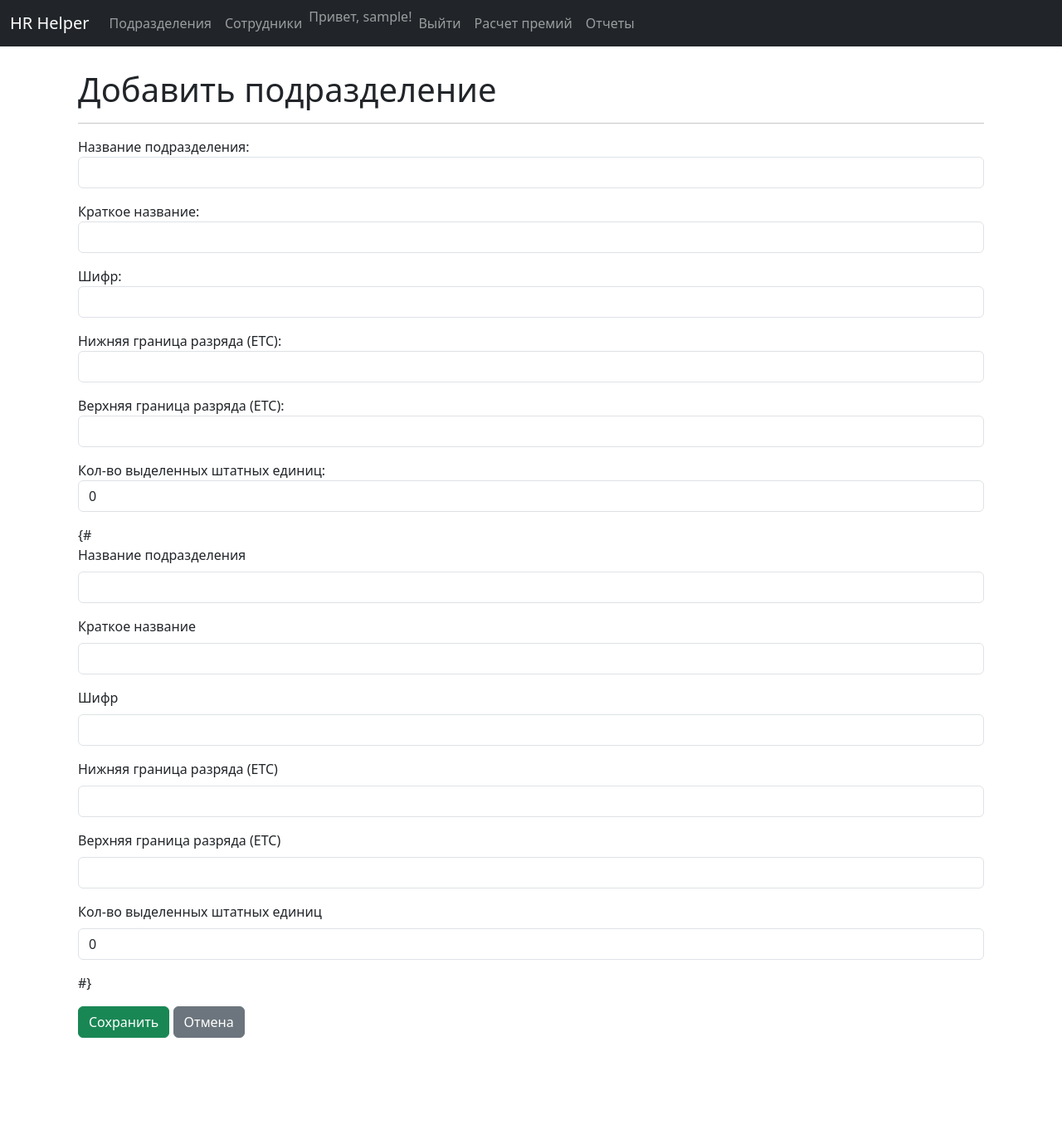
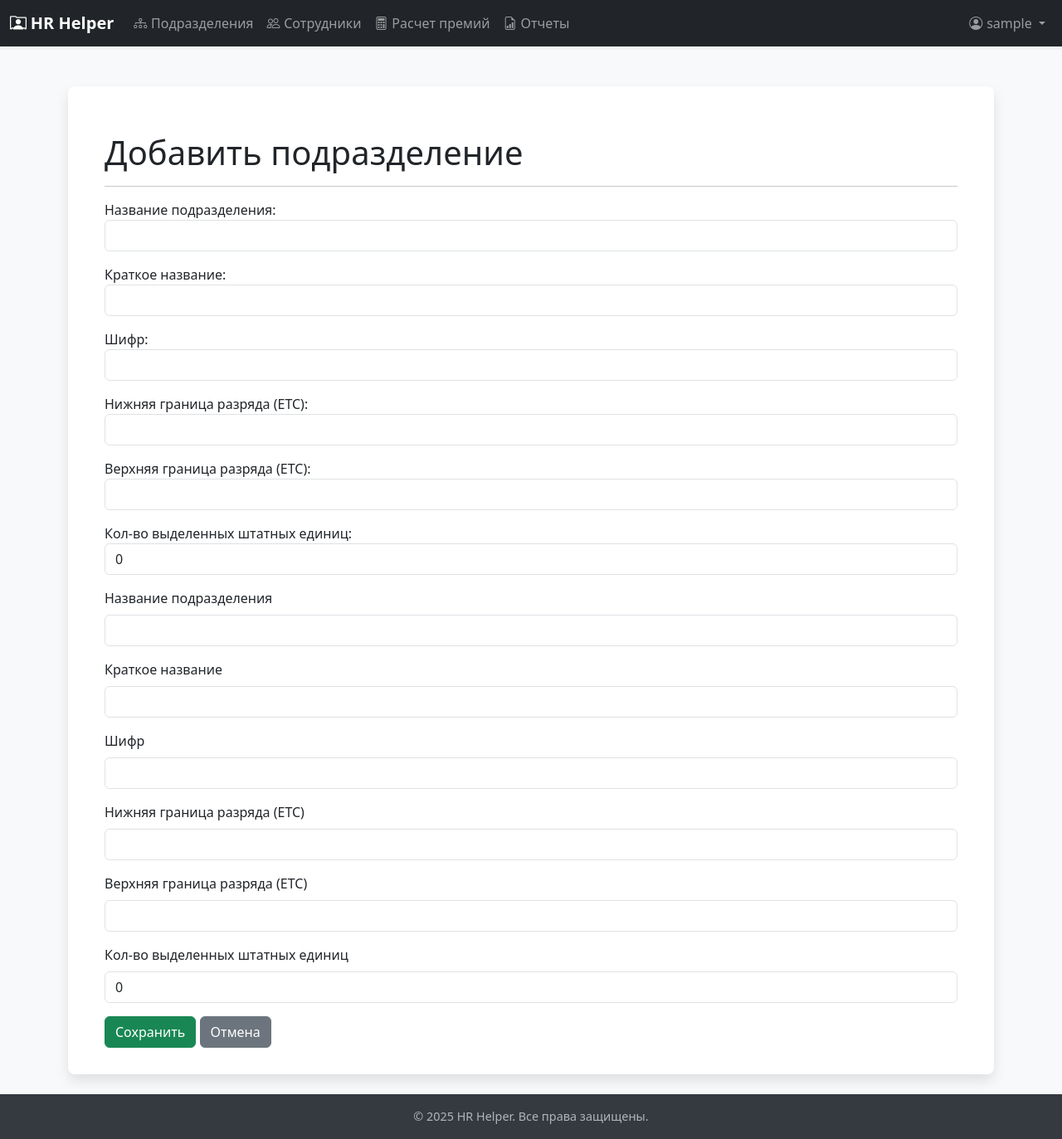
Before and after one commit to amerk-dev/hrhelper, a Django app: page /hr/departments/add/ in a window 1280 px wide. Shown: the whole page at 83% size. Before the commit the page ends 1251 px from the top, so only its background shows below. Run offline with Django 4.2, Linux system fonts and the light colour scheme; the visitor is signed in with stand-in values (Sample User, id 1); some libraries are stand-ins or nearby versions.

Commit message:
intarface fix

```diff
--- a/hr_management/templates/hr_management/base.html
+++ b/hr_management/templates/hr_management/base.html
@@ -1,49 +1,118 @@
 <!DOCTYPE html>
-<html lang="ru">
-<head>
+<html lang="ru" class="h-100"> <head>
     <meta charset="UTF-8">
     <meta name="viewport" content="width=device-width, initial-scale=1.0">
     <title>{% block title %}HR Helper{% endblock %}</title>
-    <!-- Подключи Bootstrap или другой CSS фреймворк для стилизации -->
-    <link href="https://cdn.jsdelivr.net/npm/bootstrap@5.3.0/dist/css/bootstrap.min.css" rel="stylesheet">
+
+    <!-- Bootstrap CSS -->
+    <link href="https://cdn.jsdelivr.net/npm/bootstrap@5.3.2/dist/css/bootstrap.min.css" rel="stylesheet" integrity="sha384-T3c6CoIi6uLrA9TneNEoa7RxnatzjcDSCmG1MXxSR1GAsXEV/Dwwykc2MPK8M2HN" crossorigin="anonymous">
+    <!-- Bootstrap Icons -->
+    <link rel="stylesheet" href="https://cdn.jsdelivr.net/npm/bootstrap-icons@1.11.1/font/bootstrap-icons.css">
+
     <style>
-        body { padding-top: 60px; } /* Отступ для фиксированной навигации, если будет */
-        .container { margin-top: 20px; }
+        body {
+            padding-top: 5rem; /* Отступ для фиксированной навигации, высота navbar ~56px + небольшой запас */
+            display: flex;
+            flex-direction: column;
+            min-height: 100vh; /* Занимаем всю высоту экрана */
+            background-color: #f8f9fa; /* Светлый фон для страницы */
+        }
+        .main-container {
+            flex-grow: 1; /* Основной контент занимает доступное пространство */
+            margin-top: 1.5rem;
+            margin-bottom: 1.5rem;
+        }
+        .navbar-brand {
+            font-weight: bold;
+        }
+        .navbar .nav-link {
+            transition: color 0.15s ease-in-out;
+        }
+        .navbar .nav-link:hover,
+        .navbar .nav-link.active {
+            color: #ffffff !important; /* Более яркий цвет для активной/hover ссылки в темной навигации */
+        }
+        .navbar .navbar-text {
+            margin-right: 0.5rem;
+        }
+        .content-wrapper {
+            background-color: #ffffff;
+            padding: 2rem;
+            border-radius: 0.5rem;
+            box-shadow: 0 0.5rem 1rem rgba(0, 0, 0, 0.1);
+        }
+        .footer {
+            background-color: #343a40; /* Темный футер, как navbar */
+            color: #adb5bd;
+            padding: 1rem 0;
+            margin-top: auto; /* Прижимаем футер к низу */
+            font-size: 0.9rem;
+        }
+        .alert {
+            margin-top: 1rem;
+        }
+        /* Иконки для навигации */
+        .nav-icon {
+            margin-right: 0.3rem;
+        }
     </style>
 </head>
-<body>
-    <nav class="navbar navbar-expand-lg navbar-dark bg-dark fixed-top">
+<body class="d-flex flex-column h-100">
+    <nav class="navbar navbar-expand-lg navbar-dark bg-dark fixed-top shadow-sm">
         <div class="container-fluid">
-            <a class="navbar-brand" href="#">HR Helper</a>
+            <a class="navbar-brand" href="{% url 'hr_management:employee-list' %}"> <!-- Предположим, главная это список сотрудников -->
+                <i class="bi bi-person-rolodex nav-icon"></i>HR Helper
+            </a>
             <button class="navbar-toggler" type="button" data-bs-toggle="collapse" data-bs-target="#navbarNav" aria-controls="navbarNav" aria-expanded="false" aria-label="Toggle navigation">
                 <span class="navbar-toggler-icon"></span>
             </button>
             <div class="collapse navbar-collapse" id="navbarNav">
-                <ul class="navbar-nav">
+                <ul class="navbar-nav me-auto mb-2 mb-lg-0">
                     <li class="nav-item">
-                        <a class="nav-link" href="{% url 'hr_management:department-list' %}">Подразделения</a>
+                        <a class="nav-link {% if request.resolver_match.url_name == 'department-list' %}active{% endif %}" href="{% url 'hr_management:department-list' %}">
+                            <i class="bi bi-diagram-3 nav-icon"></i>Подразделения
+                        </a>
                     </li>
                     <li class="nav-item">
-                        <a class="nav-link {% if request.resolver_match.app_name == 'hr_management' and 'employee' in request.resolver_match.url_name %}active{% endif %}" href="{% url 'hr_management:employee-list' %}">Сотрудники</a>                    </li>
-                     <!-- Ссылки на отчеты и др. будут здесь -->
+                        <a class="nav-link {% if 'employee' in request.resolver_match.url_name %}active{% endif %}" href="{% url 'hr_management:employee-list' %}">
+                           <i class="bi bi-people nav-icon"></i>Сотрудники
+                        </a>
+                    </li>
                     {% if user.is_authenticated %}
-                        <li class="nav-item">
-                            <span class="navbar-text">Привет, {{ user.username }}!</span>
-                        </li>
-                        <li class="nav-item">
-                            <a class="nav-link" href="{% url 'admin:logout' %}?next=/">Выйти</a>
-                            <!-- Или свой URL для выхода, если админка не используется для этого -->
-                        </li>
                     <li class="nav-item">
-                        <a class="nav-link {% if request.resolver_match.url_name == 'bonus-calculate' %}active{% endif %}" href="{% url 'hr_management:bonus-calculate' %}">Расчет премий</a>
+                        <a class="nav-link {% if request.resolver_match.url_name == 'bonus-calculate' %}active{% endif %}" href="{% url 'hr_management:bonus-calculate' %}">
+                            <i class="bi bi-calculator nav-icon"></i>Расчет премий
+                        </a>
                     </li>
                     <li class="nav-item">
-                        <a class="nav-link {% if request.resolver_match.url_name == 'report-selection' or 'report' in request.resolver_match.url_name %}active{% endif %}" href="{% url 'hr_management:report-selection' %}">Отчеты</a>
+                        <a class="nav-link {% if 'report' in request.resolver_match.url_name %}active{% endif %}" href="{% url 'hr_management:report-selection' %}">
+                            <i class="bi bi-file-earmark-bar-graph nav-icon"></i>Отчеты
+                        </a>
                     </li>
+                    {% endif %}
+                </ul>
+                <ul class="navbar-nav ms-auto mb-2 mb-lg-0"> <!-- Элементы справа -->
+                    {% if user.is_authenticated %}
+                        <li class="nav-item dropdown">
+                            <a class="nav-link dropdown-toggle" href="#" id="userDropdown" role="button" data-bs-toggle="dropdown" aria-expanded="false">
+                                <i class="bi bi-person-circle nav-icon"></i>{{ user.username }}
+                            </a>
+                            <ul class="dropdown-menu dropdown-menu-end" aria-labelledby="userDropdown">
+                                <!-- Можно добавить ссылку на профиль, если есть -->
+                                <!-- <li><a class="dropdown-item" href="#">Профиль</a></li> -->
+                                <!-- <li><hr class="dropdown-divider"></li> -->
+                                <li>
+                                    <a class="dropdown-item" href="{% url 'admin:logout' %}?next=/">
+                                        <i class="bi bi-box-arrow-right nav-icon"></i>Выйти
+                                    </a>
+                                </li>
+                            </ul>
+                        </li>
                     {% else %}
                         <li class="nav-item">
-                             <a class="nav-link" href="{% url 'admin:login' %}?next=/">Войти</a>
-                             <!-- Или свой URL для входа -->
+                             <a class="nav-link" href="{% url 'admin:login' %}?next={{ request.path }}">
+                                <i class="bi bi-box-arrow-in-right nav-icon"></i>Войти
+                             </a>
                         </li>
                     {% endif %}
                 </ul>
@@ -51,7 +120,7 @@
         </div>
     </nav>
 
-    <div class="container">
+    <main class="main-container container">
         {% if messages %}
             {% for message in messages %}
                 <div class="alert alert-{{ message.tags }} alert-dismissible fade show" role="alert">
@@ -60,10 +129,20 @@
                 </div>
             {% endfor %}
         {% endif %}
-        {% block content %}
-        {% endblock %}
-    </div>
 
-    <script src="https://cdn.jsdelivr.net/npm/bootstrap@5.3.0/dist/js/bootstrap.bundle.min.js"></script>
+        <div class="content-wrapper">
+            {% block content %}
+            <!-- Содержимое страницы будет здесь -->
+            {% endblock %}
+        </div>
+    </main>
+
+    <footer class="footer">
+        <div class="container text-center">
+            <span>© {% now "Y" %} HR Helper. Все права защищены.</span>
+        </div>
+    </footer>
+
+    <script src="https://cdn.jsdelivr.net/npm/bootstrap@5.3.2/dist/js/bootstrap.bundle.min.js" integrity="sha384-C6RzsynM9kWDrMNeT87bh95OGNyZPhcTNXj1NW7RuBCsyN/o0jlpcV8Qyq46cDfL" crossorigin="anonymous"></script>
 </body>
 </html>
--- a/hr_management/templates/hr_management/department_detail.html
+++ b/hr_management/templates/hr_management/department_detail.html
@@ -30,6 +30,7 @@
             </div>
             <div class="card-footer text-muted">
                 {% if perms.hr_management.change_department %} {# Проверка прав на изменение #}
+
                     <a href="{% url 'hr_management:department-edit' department.pk %}" class="btn btn-warning">Изменить</a>
                 {% endif %}
                 {% if perms.hr_management.delete_department %} {# Проверка прав на удаление #}
--- a/hr_management/templates/hr_management/department_form.html
+++ b/hr_management/templates/hr_management/department_form.html
@@ -14,7 +14,7 @@
             {{ form.as_p }}
 
             {# Пример более детального вывода полей, если нужны свои стили Bootstrap #}
-            {# {% for field in form %}
+            {% for field in form %}
                 <div class="mb-3">
                     <label for="{{ field.id_for_label }}" class="form-label">{{ field.label }}</label>
                     {{ field }}
@@ -29,7 +29,7 @@
                         <small class="form-text text-muted">{{ field.help_text }}</small>
                     {% endif %}
                 </div>
-            {% endfor %} #}
+            {% endfor %}
 
             <div class="mt-3">
                 <button type="submit" class="btn btn-success">{{ button_text|default:"Сохранить" }}</button>
--- a/hr_management/templates/hr_management/report_selection.html
+++ b/hr_management/templates/hr_management/report_selection.html
@@ -31,7 +31,6 @@
         -->
     </div>
 
-    {# Если бы были фильтры, форма была бы здесь:
     <h3 class="mt-5">Фильтры для отчетов (если применимо)</h3>
     <form method="get"> {# Или post, в зависимости от того, как обрабатывать #}
         {# {{ filter_form.as_p }} #}
--- a/hrhelper/settings.py
+++ b/hrhelper/settings.py
@@ -38,6 +38,7 @@ INSTALLED_APPS = [
     'django.contrib.messages',
     'django.contrib.staticfiles',
     'hr_management',
+    'crispy_forms'
 ]
 
 MIDDLEWARE = [
```
